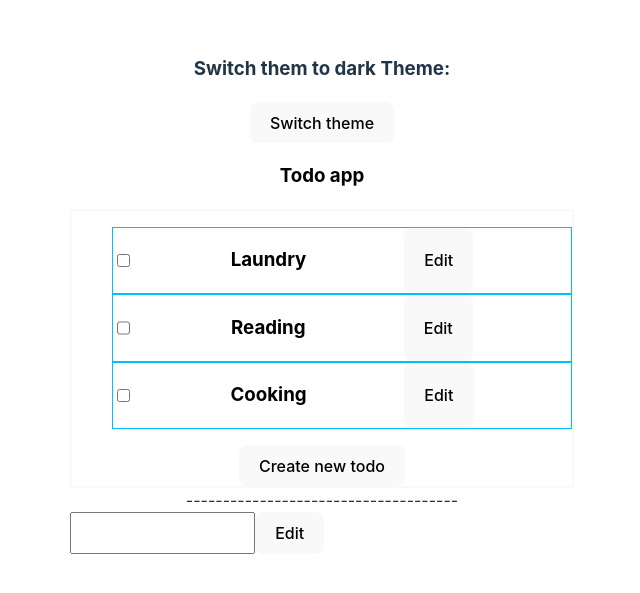
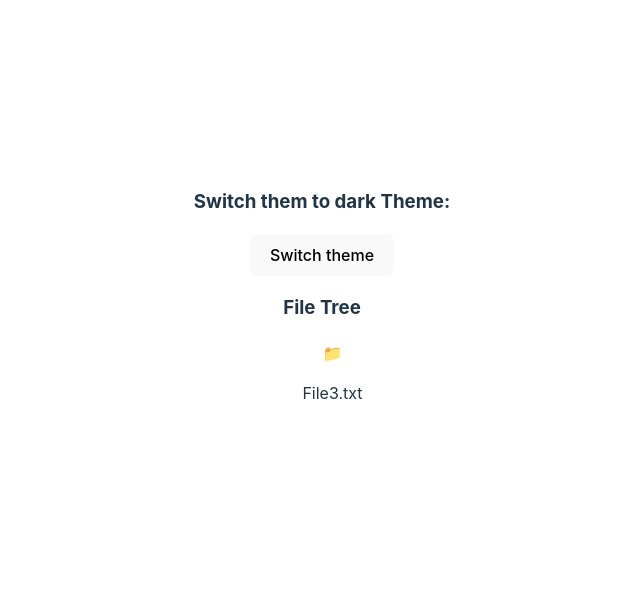
Before and after one commit to nevinm/Redux-study, a React (Vite) app: page /filetree in a window 1280 px wide. Shown: the part 105-698 px from the top of the page, without its empty margins (318-958 px from the left). Built offline with nearby package versions, Linux system fonts and the light colour scheme.

Commit message:
File structure added

```diff
--- a/package.json
+++ b/package.json
@@ -11,7 +11,8 @@
   },
   "dependencies": {
     "react": "^18.2.0",
-    "react-dom": "^18.2.0"
+    "react-dom": "^18.2.0",
+    "react-router-dom": "^6.25.1"
   },
   "devDependencies": {
     "@types/react": "^18.2.66",
--- a/src/App.tsx
+++ b/src/App.tsx
@@ -1,24 +1,57 @@
-import { useState } from 'react'
-import reactLogo from './assets/react.svg'
-import viteLogo from '/vite.svg'
-import './App.css'
+import { useState } from 'react';
+import { BrowserRouter as Router, Route, Routes, Navigate } from 'react-router-dom';
+import reactLogo from './assets/react.svg';
+import viteLogo from '/vite.svg';
+import './App.css';
 import { Todo } from './components/Todo';
-import { ThemeProvider } from "./context/ThemeProvider"
-import { ThemeSwitcher } from "./components/ThemeSwitcher"
-import { Parent } from "./components/RefPrac/Parent"
+import { ThemeProvider } from "./context/ThemeProvider";
+import { ThemeSwitcher } from "./components/ThemeSwitcher";
+import { Parent } from "./components/RefPrac/Parent";
+import { FileTree } from "./components/FileTree/FileTree";
 
+
+const data = [
+  {
+    name: 'Folder1',
+    type: 'folder',
+    children: [
+      {
+        name: 'File1.txt',
+        type: 'file',
+      },
+      {
+        name: 'Folder2',
+        type: 'folder',
+        children: [
+          {
+            name: 'File2.txt',
+            type: 'file',
+          },
+        ],
+      },
+    ],
+  },
+  {
+    name: 'File3.txt',
+    type: 'file',
+  },
+];
 function App() {
-  const [count, setCount] = useState(0)
+  const [count, setCount] = useState(0);
 
   return (
     <ThemeProvider>
-      <ThemeSwitcher />
-
-      <Todo />
-      -------------------------------------
-      <Parent />
+      <Router>
+        <ThemeSwitcher />
+        <Routes>
+          <Route path="/todo" element={<Todo />} />
+          <Route path="/" element={<Navigate to="/todo" />} />
+          <Route path="/parent" element={<Parent />} />
+          <Route path="/filetree" element={<FileTree data={data} />} />
+        </Routes>
+      </Router>
     </ThemeProvider>
-  )
+  );
 }
 
-export default App
+export default App;
--- /dev/null
+++ b/src/components/FileTree/FileTree.jsx
@@ -0,0 +1,12 @@
+import { Folder } from "./Folder";
+
+
+export const FileTree = ({ data }) => {
+
+    return (
+        <>
+            <h3>File Tree</h3>
+            {data.map((item, index) => <Folder key={`folder-${index}`} item={item} />)}
+        </>
+    )
+}
--- /dev/null
+++ b/src/components/FileTree/Folder.jsx
@@ -0,0 +1,26 @@
+import { useState } from "react"
+
+export const Folder = ({ item }) => {
+    const [isOpen, setIsOpen] = useState(false)
+    const { name, type, children } = item
+
+
+    const handleOpen = () => {
+        setIsOpen(true)
+    }
+
+    if (type === 'folder') {
+        return (
+            <div style={{ marginLeft: "20px", borderLeft: "1px solid white" }} className="folder-container" onClick={handleOpen}>
+                {isOpen ? '📂' : '📁'}
+                {isOpen && children.map((child, index) => <Folder key={`folder-${index}`} item={child} />)}
+            </div>
+        )
+    } else {
+        return (
+            <div style={{ marginLeft: "20px", borderLeft: "1px solid white" }} className="file-container">
+                {'📄' && <p>{name}</p>}
+            </div>
+        )
+    }
+}
```
Also changed, not shown: 1 other file (tests, documents, lock files or other folders).
